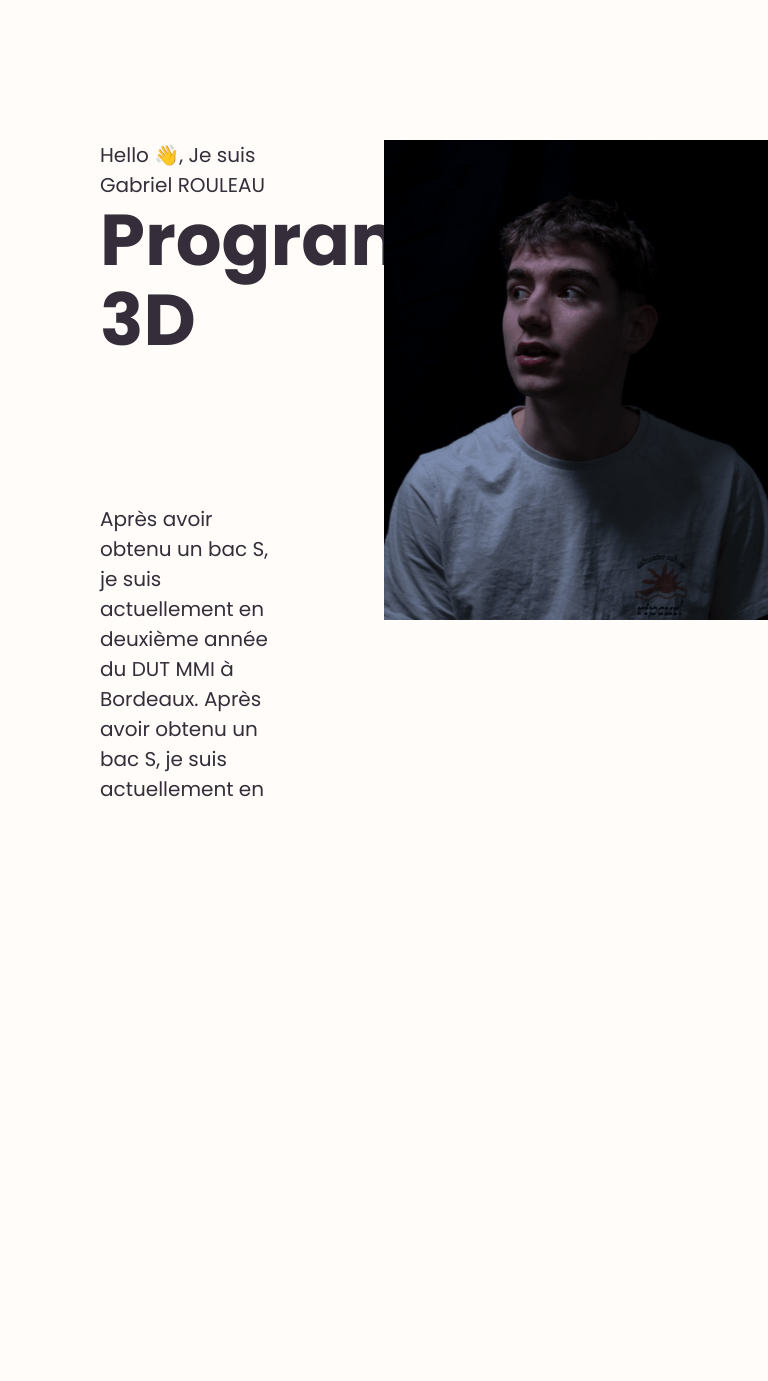
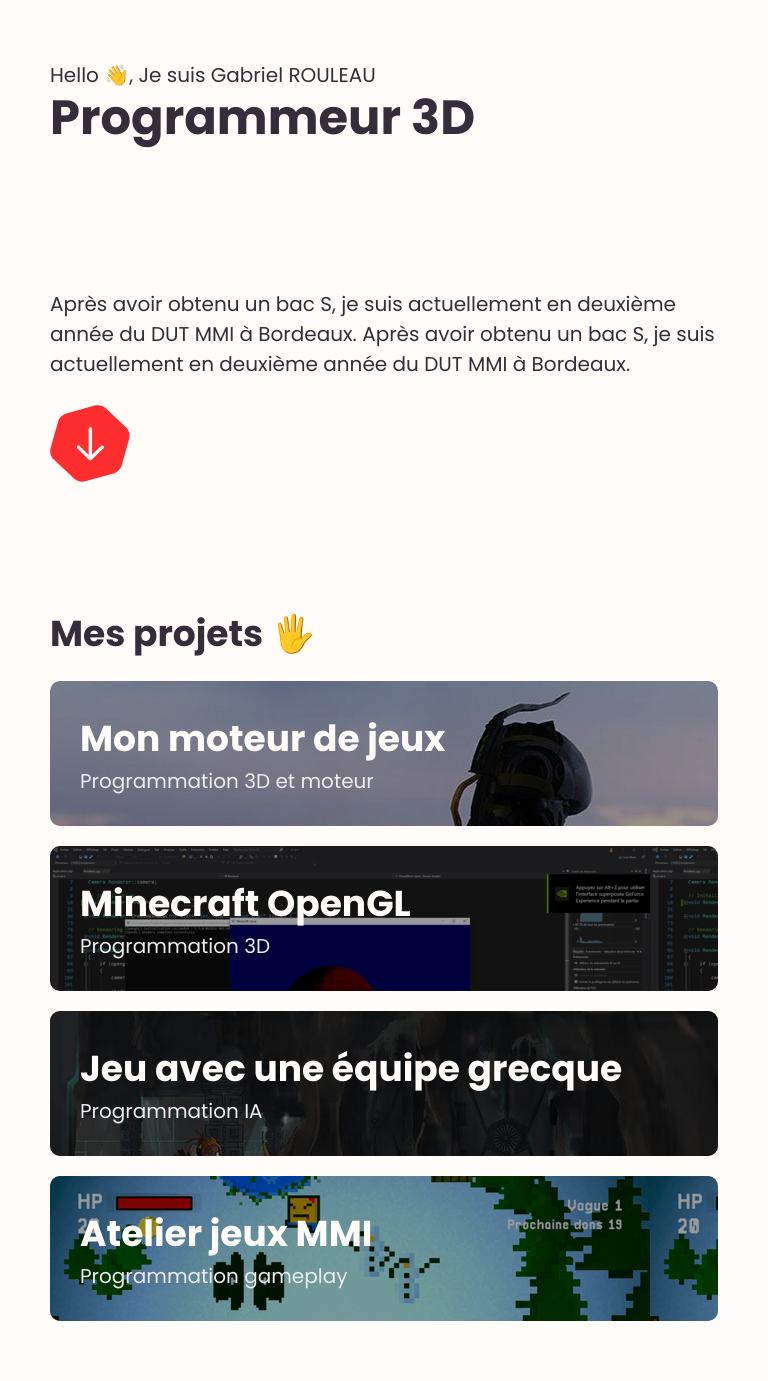
Before and after one commit to ckyre/portfolio, a PHP site: page / in a window 768 px wide. Before the commit the page ends 797 px from the top, so only its background shows below. Run offline with PHP 8.4, Linux system fonts and the light colour scheme.

Commit message:
Responsive

```diff
--- /dev/null
+++ b/desktop.css
@@ -0,0 +1 @@
+/* No CSS *//*# sourceMappingURL=desktop.css.map */
--- a/style.css
+++ b/style.css
@@ -1,3 +1,5 @@
+/***************VARIABLES******************/
+/***************COMPONENTS******************/
 @font-face {
   font-family: "Poppins";
   src: url(assets/fonts/Poppins-Regular.ttf);
@@ -86,6 +88,40 @@ p .desc {
   color: #625966;
 }
 
+.flex {
+  display: -webkit-box;
+  display: -ms-flexbox;
+  display: flex;
+}
+
+.flex.center {
+  -webkit-box-align: center;
+      -ms-flex-align: center;
+          align-items: center;
+}
+
+.flex.space-between {
+  -webkit-box-pack: justify;
+      -ms-flex-pack: justify;
+          justify-content: space-between;
+}
+
+.flex.space-around {
+  -ms-flex-pack: distribute;
+      justify-content: space-around;
+}
+
+/***************COMMON******************/
+.landing {
+  width: 100%;
+  -webkit-transition: opacity 0.2s;
+  transition: opacity 0.2s;
+}
+
+.landing h1 {
+  margin-bottom: 18vh;
+}
+
 .cta {
   position: relative;
   display: block;
@@ -130,79 +166,7 @@ p .desc {
           animation-play-state: running;
 }
 
-.flex {
-  display: -webkit-box;
-  display: -ms-flexbox;
-  display: flex;
-}
-
-.flex.center {
-  -webkit-box-align: center;
-      -ms-flex-align: center;
-          align-items: center;
-}
-
-.flex.space-between {
-  -webkit-box-pack: justify;
-      -ms-flex-pack: justify;
-          justify-content: space-between;
-}
-
-.flex.space-around {
-  -ms-flex-pack: distribute;
-      justify-content: space-around;
-}
-
-/***************LEFT*******************/
-.left {
-  position: fixed;
-  top: 0;
-  left: 0;
-  width: 50vw;
-  max-height: 100vh;
-  overflow: scroll;
-  scrollbar-width: none;
-  background-color: #FFFCF9;
-}
-
-.left ::-moz-selection {
-  background-color: #FF2E2E;
-  color: #FFFCF9;
-}
-
-.left ::selection {
-  background-color: #FF2E2E;
-  color: #FFFCF9;
-}
-
-.left .landing {
-  width: 100%;
-  height: calc(100vh - 140px);
-  margin-top: 140px;
-  padding: 0px 100px;
-  -webkit-transition: opacity 0.2s;
-  transition: opacity 0.2s;
-}
-
-.left .landing h1 {
-  margin-bottom: 18vh;
-}
-
-.left .article {
-  font-family: "Poppins";
-  margin-top: 140px;
-  padding: 0px 80px;
-  display: none;
-  opacity: 0;
-  -webkit-transition: opacity 0.2s;
-  transition: opacity 0.2s;
-}
-
-.left .article .header {
-  margin-bottom: 6vh;
-}
-
-.left .article .header button {
+.close {
   position: relative;
   width: 45px;
   height: 45px;
@@ -214,7 +178,7 @@ p .desc {
   transition: background-color 0.3s;
 }
 
-.left .article .header button img {
+.close img {
   position: absolute;
   top: 50%;
   left: 50%;
@@ -224,70 +188,251 @@ p .desc {
   pointer-events: none;
 }
 
-.left .article .article-content .article-properties {
+.article .article-content {
+  font-family: 'Poppins';
+}
+
+.article .article-content .article-properties {
   padding: 20px;
   margin-bottom: 8vh;
   border-radius: 10px;
   background-color: #edecee;
 }
 
-.left .article .article-content .article-properties ul {
+.article .article-content .article-properties ul {
   list-style: none;
 }
 
-.left .article .article-content .article-properties p:not(.title), .left .article .article-content .article-properties li {
+.article .article-content .article-properties p:not(.title), .article .article-content .article-properties li {
   color: #625966;
   font-size: 18px;
 }
 
-.left .article .article-content .article-properties p {
+.article .article-content .article-properties p {
   margin: 0;
 }
 
-.left .article .article-content .article-properties p:not(.title):not(:last-child), .left .article .article-content .article-properties ul:not(:last-child) {
+.article .article-content .article-properties p:not(.title):not(:last-child), .article .article-content .article-properties ul:not(:last-child) {
   margin-bottom: 25px;
 }
 
-.left .article .article-content .article-properties p.title {
+.article .article-content .article-properties p.title {
   font-weight: bold;
 }
 
-.left .article .article-content .article-properties .article-prop-col {
+.article .article-content .article-properties .article-prop-col {
   min-width: 45%;
 }
 
-.left .article .article-content a {
+.article .article-content a {
   color: #FF2E2E;
 }
 
-.left .article .article-content p {
+.article .article-content p {
   margin-bottom: 3vh;
 }
 
-.left .article .article-content h3 {
+.article .article-content h3 {
   margin-top: 8vh;
   margin-bottom: 1vh;
 }
 
-.left .article .article-content img {
+.article .article-content img {
   width: 100%;
   margin-bottom: 3vh;
 }
 
+.article .article-content a.no-margin, .article .article-content p.no-margin, .article .article-content h3.no-margin, .article .article-content img.no-margin, .article .article-content iframe.no-margin {
+  margin: 0 !important;
+}
+
+.project-link {
+  width: 100%;
+  height: 100%;
+  color: #FFFCF9;
+  text-decoration: none;
+  cursor: pointer;
+}
+
+.project-link .project-content {
+  width: 100%;
+  height: 100%;
+  padding: 30px;
+  -webkit-transition: background-color 0.4s;
+  transition: background-color 0.4s;
+  background-color: rgba(0, 0, 0, 0.4);
+  border-radius: 10px;
+}
+
+.project-link .project-content .project-title {
+  color: #FFFCF9;
+  pointer-events: none;
+}
+
+.project-link .project-content .project-title::-moz-selection {
+  background-color: transparent;
+  color: #FFFCF9;
+}
+
+.project-link .project-content .project-title::selection {
+  background-color: transparent;
+  color: #FFFCF9;
+}
+
+.project-link .project-content .project-tags {
+  color: #edecee !important;
+  pointer-events: none;
+}
+
+.project-link .project-content .project-tags::-moz-selection {
+  background-color: transparent;
+  color: #edecee;
+}
+
+.project-link .project-content .project-tags::selection {
+  background-color: transparent;
+  color: #edecee;
+}
+
+/***************PHONE******************/
+/***************MEDIUM******************/
+@media (min-width: 480px) and (max-width: 801px) {
+  body {
+    margin: 60px 50px;
+  }
+  .left {
+    position: static;
+    width: 100%;
+  }
+  .left .landing .title {
+    font-size: 48px;
+    line-height: 55px;
+  }
+  .left .article {
+    position: fixed;
+    top: 0;
+    left: 0;
+    display: none;
+    opacity: 0;
+    width: 100vw;
+    height: 100vh;
+    overflow-y: scroll;
+    background-color: #FFFCF9;
+    padding: 60px;
+    z-index: 10000;
+  }
   .left .article .article-content iframe {
     width: 100%;
     margin-bottom: 3vh;
   }
+  .right .landing .profile-img {
+    display: none;
+  }
+  .right .projects {
+    margin-top: 100px;
+  }
+  .right .projects .title {
+    padding-top: 20px;
+    margin-bottom: 20px;
+  }
+  .right .projects .projects-list {
+    list-style-type: none;
+  }
+  .right .projects .projects-list .project {
+    border-radius: 10px;
+  }
+  .right .projects .projects-list .project .project-link {
+    width: 100%;
+    height: 100%;
+    color: #FFFCF9;
+    text-decoration: none;
+    cursor: pointer;
+  }
+  .right .projects .projects-list .project .project-link .project-content {
+    width: 100%;
+    height: 100%;
+    padding: 30px;
+    -webkit-transition: background-color 0.4s;
+    transition: background-color 0.4s;
+    background-color: rgba(0, 0, 0, 0.4);
+    border-radius: 10px;
+  }
+  .right .projects .projects-list .project .project-link .project-content .project-title {
+    color: #FFFCF9;
+    pointer-events: none;
+  }
+  .right .projects .projects-list .project .project-link .project-content .project-title::-moz-selection {
+    background-color: transparent;
+    color: #FFFCF9;
+  }
+  .right .projects .projects-list .project .project-link .project-content .project-title::selection {
+    background-color: transparent;
+    color: #FFFCF9;
+  }
+  .right .projects .projects-list .project .project-link .project-content .project-tags {
+    color: #edecee !important;
+    pointer-events: none;
+  }
+  .right .projects .projects-list .project .project-link .project-content .project-tags::-moz-selection {
+    background-color: transparent;
+    color: #edecee;
+  }
+  .right .projects .projects-list .project .project-link .project-content .project-tags::selection {
+    background-color: transparent;
+    color: #edecee;
+  }
+  .right .projects .projects-list .project:not(:last-child) {
+    margin-bottom: 20px;
+  }
+  .cta {
+    width: 80px;
+  }
+}
 
-.left .article .article-content #ytb {
+/***************DESKTOP******************/
+@media (min-width: 801px) {
+  .left {
+    position: fixed;
+    top: 0;
+    left: 0;
+    width: 50vw;
+    max-height: 100vh;
+    overflow: scroll;
+    scrollbar-width: none;
+    background-color: #FFFCF9;
+  }
+  .left .landing {
+    height: calc(100vh - 140px);
+    margin-top: 140px;
+    padding: 0px 100px;
+  }
+  .left ::-moz-selection {
+    background-color: #FF2E2E;
+    color: #FFFCF9;
+  }
+  .left ::selection {
+    background-color: #FF2E2E;
+    color: #FFFCF9;
+  }
+  .left .article {
+    font-family: "Poppins";
+    margin-top: 140px;
+    padding: 0px 80px;
+    display: none;
+    opacity: 0;
+    -webkit-transition: opacity 0.2s;
+    transition: opacity 0.2s;
+  }
+  .left .article .article-properties iframe {
+    width: 100%;
+    margin-bottom: 3vh;
+  }
+  .left .article .article-properties #ytb {
     height: calc((38.75vw - 160px) * 0.78);
   }
-
-.left .article .article-content a.no-margin, .left .article .article-content p.no-margin, .left .article .article-content h3.no-margin, .left .article .article-content img.no-margin, .left .article .article-content iframe.no-margin {
-  margin: 0 !important;
+  .left .article .header {
+    margin-bottom: 6vh;
   }
-
-/***************RIGHT******************/
   .right {
     position: absolute;
     top: 0;
@@ -297,24 +442,20 @@ p .desc {
     overflow-y: auto;
     scrollbar-width: none;
   }
-
   .right ::-moz-selection {
     background-color: #FFFCF9;
     color: #352D39;
   }
-
   .right ::selection {
     background-color: #FFFCF9;
     color: #352D39;
   }
-
   .right .landing {
     position: relative;
     width: 100%;
     height: 100vh;
     background-color: #FFFCF9;
   }
-
   .right .landing img {
     display: block;
     height: 60%;
@@ -325,7 +466,6 @@ p .desc {
             transform: translate(-50%, 0%);
     border-radius: 12px;
   }
-
   .right .projects {
     width: 100%;
     min-height: 100vh;
@@ -333,16 +473,13 @@ p .desc {
     background-color: #FF2E2E;
     border-radius: 10px 0 0 0;
   }
-
   .right .projects .title {
     color: #FFFCF9;
     margin-bottom: 50px;
   }
-
   .right .projects ul {
     list-style: none;
   }
-
   .right .projects .projects-list {
     display: -ms-grid;
     display: grid;
@@ -352,7 +489,6 @@ p .desc {
         grid-template-rows: repeat(4, calc(50vw * 0.32));
     grid-gap: 15px;
   }
-
   .right .projects .projects-list .project {
     width: 100%;
     height: 100%;
@@ -360,59 +496,9 @@ p .desc {
     overflow: hidden;
     background-size: cover;
   }
-
-.right .projects .projects-list .project .project-link {
-  width: 100%;
-  height: 100%;
-  color: #FFFCF9;
-  text-decoration: none;
-  cursor: pointer;
-}
-
-.right .projects .projects-list .project .project-link .project-content {
-  width: 100%;
-  height: 100%;
-  padding: 30px;
-  -webkit-transition: background-color 0.4s;
-  transition: background-color 0.4s;
-  background-color: rgba(0, 0, 0, 0.4);
-  border-radius: 10px;
-}
-
-.right .projects .projects-list .project .project-link .project-content .project-title {
-  color: #FFFCF9;
-  pointer-events: none;
-}
-
-.right .projects .projects-list .project .project-link .project-content .project-title::-moz-selection {
-  background-color: transparent;
-  color: #FFFCF9;
-}
-
-.right .projects .projects-list .project .project-link .project-content .project-title::selection {
-  background-color: transparent;
-  color: #FFFCF9;
-}
-
-.right .projects .projects-list .project .project-link .project-content .project-tags {
-  color: #edecee !important;
-  pointer-events: none;
-}
-
-.right .projects .projects-list .project .project-link .project-content .project-tags::-moz-selection {
-  background-color: transparent;
-  color: #edecee;
-}
-
-.right .projects .projects-list .project .project-link .project-content .project-tags::selection {
-  background-color: transparent;
-  color: #edecee;
-}
-
   .right .projects .projects-list .project:hover .project-content {
     background-color: rgba(0, 0, 0, 0.6);
   }
-
   .right .projects .projects-list .project.main, .right .projects .projects-list .project.one {
     -ms-grid-column: 1;
     -ms-grid-column-span: 2;
@@ -421,7 +507,6 @@ p .desc {
     -ms-grid-row-span: 2;
     grid-row: 1 / 3;
   }
-
   .right .projects .projects-list .project.two {
     -ms-grid-column: 1;
     -ms-grid-column-span: 1;
@@ -430,7 +515,6 @@ p .desc {
     -ms-grid-row-span: 1;
     grid-row: 3 / 4;
   }
-
   .right .projects .projects-list .project.three {
     -ms-grid-column: 2;
     -ms-grid-column-span: 1;
@@ -439,7 +523,6 @@ p .desc {
     -ms-grid-row-span: 1;
     grid-row: 3 / 4;
   }
-
   .right .projects .projects-list .project.four {
     -ms-grid-column: 1;
     -ms-grid-column-span: 1;
@@ -448,7 +531,6 @@ p .desc {
     -ms-grid-row-span: 1;
     grid-row: 4 / 5;
   }
-
   .right .projects .projects-list .project.five {
     -ms-grid-column: 2;
     -ms-grid-column-span: 1;
@@ -457,4 +539,5 @@ p .desc {
     -ms-grid-row-span: 1;
     grid-row: 4 / 5;
   }
+}
 /*# sourceMappingURL=style.css.map */
--- a/style.scss
+++ b/style.scss
@@ -1,3 +1,5 @@
+/***************VARIABLES******************/
+
 $black: #352D39;
 $white: #FFFCF9;
 $darkGrey: #625966;
@@ -12,6 +14,8 @@ $main: #FF2E2E;
 // Contacter le RH mais aussi le CEO
 // Adapter le cover letter aux demandes de l'annonce
 // Montrer que on aime le studio, ses produits
+
+/***************COMPONENTS******************/
 
 @import 'fonts';
 
@@ -65,6 +69,33 @@ p {
     }
 }
 
+.flex {
+    display: flex;
+
+    &.center {
+        align-items: center;
+    }
+
+    &.space-between {
+        justify-content: space-between;
+    }
+
+    &.space-around {
+        justify-content: space-around;
+    }
+}
+
+/***************COMMON******************/
+
+.landing {
+    width: 100%;
+    transition: opacity 0.2s;
+
+    h1 {
+        margin-bottom: 18vh;
+    }
+}
+
 .cta {
     position: relative;
     display: block;
@@ -105,64 +136,7 @@ p {
     }
 }
 
-.flex {
-    display: flex;
-
-    &.center {
-        align-items: center;
-    }
-
-    &.space-between {
-        justify-content: space-between;
-    }
-
-    &.space-around {
-        justify-content: space-around;
-    }
-}
-
-/***************LEFT*******************/
-// 19 avril - 1 juillet
-
-.left {
-    position: fixed;
-    top: 0;
-    left: 0;
-    width: 50vw;
-    max-height: 100vh;
-    overflow: scroll;
-    scrollbar-width: none;
-    background-color: $white;
-
-    ::selection {
-        background-color: $main;
-        color: $white;
-    }
-
-    .landing {
-        width: 100%;
-        height: calc(100vh - 140px);
-        margin-top: 140px;
-        padding: 0px 100px;
-        transition: opacity 0.2s;
-
-        h1 {
-            margin-bottom: 18vh;
-        }
-    }
-
-    .article {
-        font-family: "Poppins";
-        margin-top: 140px;
-        padding: 0px 80px;
-        display: none;
-        opacity: 0;
-        transition: opacity 0.2s;
-
-        .header {
-            margin-bottom: 6vh;
-
-            button {
+.close {
     position: relative;
     width: 45px;
     height: 45px;
@@ -181,9 +155,11 @@ p {
         pointer-events: none;
     }
 }
-        }
 
+.article {
     .article-content {
+        font-family: 'Poppins';
+
         .article-properties {
             padding: 20px;
             margin-bottom: 8vh;
@@ -234,6 +210,206 @@ p {
             margin-bottom: 3vh;
         }
 
+        a.no-margin, p.no-margin, h3.no-margin, img.no-margin, iframe.no-margin {
+            margin: 0 !important;
+        }
+
+    }
+}
+
+.project-link {
+    width: 100%;
+    height: 100%;
+    color: $white;
+    text-decoration: none;
+    cursor: pointer;
+
+    .project-content {
+        width: 100%;
+        height: 100%;
+        padding: 30px;
+        transition: background-color 0.4s;
+        background-color: rgba(0, 0, 0, 0.4);
+        border-radius: 10px;
+
+        .project-title {
+            color: $white;
+            pointer-events: none;
+
+            &::selection {
+                background-color: transparent;
+                color: $white;
+            }
+        }
+
+        .project-tags {
+            color: $lightGrey !important;
+            pointer-events: none;
+
+
+            &::selection {
+                background-color: transparent;
+                color: $lightGrey;
+            }
+        }
+    }
+
+}
+
+/***************PHONE******************/
+
+@media (min-width: 320px) and (max-width: 480px) {
+}
+
+/***************MEDIUM******************/
+
+@media (min-width: 480px) and (max-width: 801px) {
+    body {
+        margin: 60px 50px;
+    }
+
+    .left {
+        position: static;
+        width: 100%;
+
+        .landing {
+            .title {
+                font-size: 48px;
+                line-height: 55px;
+            }
+        }
+
+        .article {
+            position: fixed;
+            top: 0;
+            left: 0;
+            display: none;
+            opacity: 0;
+            width: 100vw;
+            height: 100vh;
+            overflow-y: scroll;
+            background-color: $white;
+            padding: 60px;
+            z-index: 10000;
+
+            .article-content {
+                iframe {
+                    width: 100%;
+                    margin-bottom: 3vh;
+                }
+            }
+        }
+    }
+
+    .right {
+        .landing {
+            .profile-img {
+                display: none;
+            }
+        }
+
+        .projects {
+            margin-top: 100px;
+
+            .title {
+                padding-top: 20px;
+                margin-bottom: 20px;
+            }
+
+            .projects-list {
+                list-style-type: none;
+
+                .project {
+                    border-radius: 10px;
+
+                    .project-link {
+                        width: 100%;
+                        height: 100%;
+                        color: $white;
+                        text-decoration: none;
+                        cursor: pointer;
+
+                        .project-content {
+                            width: 100%;
+                            height: 100%;
+                            padding: 30px;
+                            transition: background-color 0.4s;
+                            background-color: rgba(0, 0, 0, 0.4);
+                            border-radius: 10px;
+
+                            .project-title {
+                                color: $white;
+                                pointer-events: none;
+
+                                &::selection {
+                                    background-color: transparent;
+                                    color: $white;
+                                }
+                            }
+
+                            .project-tags {
+                                color: $lightGrey !important;
+                                pointer-events: none;
+
+
+                                &::selection {
+                                    background-color: transparent;
+                                    color: $lightGrey;
+                                }
+                            }
+                        }
+
+                    }
+
+                    &:not(:last-child) {
+                        margin-bottom: 20px;
+                    }
+                }
+            }
+
+        }
+    }
+
+    .cta {
+        width: 80px;
+    }
+}
+
+/***************DESKTOP******************/
+
+@media (min-width: 801px) {
+
+    // Left
+    .left {
+        position: fixed;
+        top: 0;
+        left: 0;
+        width: 50vw;
+        max-height: 100vh;
+        overflow: scroll;
+        scrollbar-width: none;
+        background-color: $white;
+
+        .landing {
+            height: calc(100vh - 140px);
+            margin-top: 140px;
+            padding: 0px 100px;
+        }
+
+        ::selection {
+            background-color: $main;
+            color: $white;
+        }
+
+        .article {
+            font-family: "Poppins";
+            margin-top: 140px;
+            padding: 0px 80px;
+            display: none;
+            opacity: 0;
+            transition: opacity 0.2s;
+
+            .article-properties {
                 iframe {
                     width: 100%;
                     margin-bottom: 3vh;
@@ -242,17 +418,17 @@ p {
                 #ytb {
                     height: calc((38.75vw - 160px) * 0.78);
                 }
+            }
 
-            a.no-margin, p.no-margin, h3.no-margin, img.no-margin, iframe.no-margin {
-                margin: 0 !important;
+            .header {
+                margin-bottom: 6vh;
             }
+
 
         }
     }
-}
 
-/***************RIGHT******************/
-
+    // Right
     .right {
         position: absolute;
         top: 0;
@@ -313,44 +489,7 @@ p {
                     overflow: hidden;
                     background-size: cover;
 
-                .project-link {
-                    width: 100%;
-                    height: 100%;
-                    color: $white;
-                    text-decoration: none;
-                    cursor: pointer;
-
-                    .project-content {
-                        width: 100%;
-                        height: 100%;
-                        padding: 30px;
-                        transition: background-color 0.4s;
-                        background-color: rgba(0, 0, 0, 0.4);
-                        border-radius: 10px;
-
-                        .project-title {
-                            color: $white;
-                            pointer-events: none;
-
-                            &::selection {
-                                background-color: transparent;
-                                color: $white;
-                            }
-                        }
-
-                        .project-tags {
-                            color: $lightGrey !important;
-                            pointer-events: none;
-
-
-                            &::selection {
-                                background-color: transparent;
-                                color: $lightGrey;
-                            }
-                        }
-                    }
-
-                }
+                    // project link
 
                     &:hover .project-content {
                         background-color: rgba(0, 0, 0, 0.6);
@@ -387,3 +526,6 @@ p {
         }
 
     }
+
+
+}
```
Also changed, not shown: README.md. Lines whose indentation alone changed are shown as unchanged.
